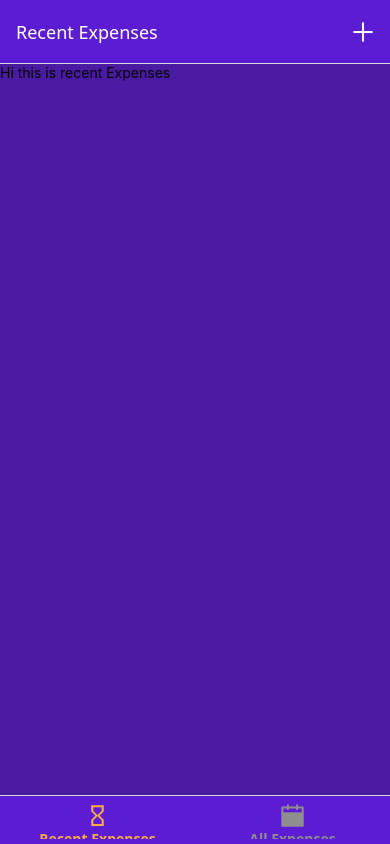
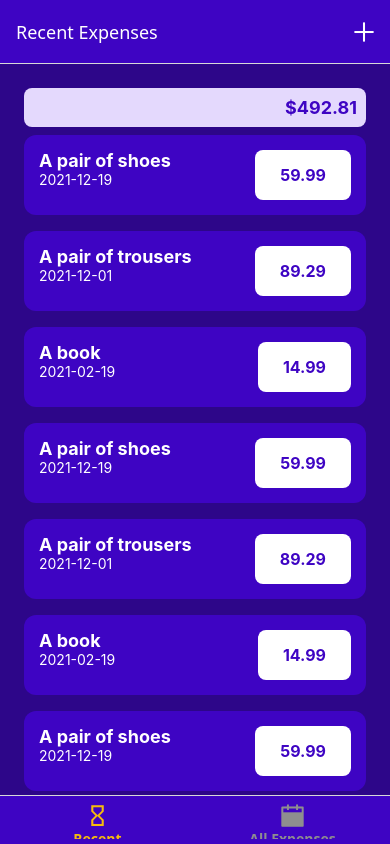
Before and after one commit to kyuceak/expense-tracker, a React Native app: screen / in a window 390 px wide. Built offline with nearby package versions, Linux system fonts and the light colour scheme.

Commit message:
style improvements

```diff
--- a/App.js
+++ b/App.js
@@ -1,11 +1,13 @@
 import { StatusBar } from "expo-status-bar";
-import { Button, StyleSheet, Text, View } from "react-native";
+import { StyleSheet, Text, View } from "react-native";
 import { NavigationContainer } from "@react-navigation/native";
 import { createNativeStackNavigator } from "@react-navigation/native-stack";
 import { createBottomTabNavigator } from "@react-navigation/bottom-tabs";
 import RecentExpensesScreen from "./screens/RecentExpensesScreen";
 import AllExpensesScreen from "./screens/AllExpensesScreen";
 import { MaterialCommunityIcons, AntDesign } from "@expo/vector-icons";
+import { GlobalStyles } from "./constants/styles";
+import IconButton from "./components/ui/IconButton";
 
 const RootStack = createNativeStackNavigator();
 const Stack = createNativeStackNavigator();
@@ -33,17 +35,13 @@ function BottomTabs() {
   return (
     <Tab.Navigator
       screenOptions={{
-        headerStyle: { backgroundColor: "#5c1cd4ff" },
+        headerStyle: { backgroundColor: GlobalStyles.colors.primary500 },
         headerTintColor: "white",
         sceneStyle: { backgroundColor: "#4a1aa2ff" },
-        tabBarStyle: { backgroundColor: "#5c1cd4ff" },
-        headerRight: ({ color, size }) => (
-          <AntDesign
-            name="plus"
-            color="white"
-            size={24}
-            style={{ paddingRight: 15}}
-          />
+        tabBarStyle: { backgroundColor: GlobalStyles.colors.primary500 },
+        tabBarActiveTintColor: GlobalStyles.colors.accent500,
+        headerRight: ({ tintColor}) => (
+         <IconButton icon="plus" size={24} color={tintColor} onPress={() => {}}/>
         ),
       }}
     >
@@ -51,6 +49,7 @@ function BottomTabs() {
         name="Recent Expenses"
         component={RecentExpensesScreen}
         options={{
+          tabBarLabel: "Recent",
           tabBarIcon: ({ color, size }) => (
             <MaterialCommunityIcons
               name="timer-sand-empty"
@@ -58,7 +57,7 @@ function BottomTabs() {
               size={size}
             />
           ),
-          tabBarActiveTintColor: "#faab45ff",
+
           tabBarLabelStyle: { fontSize: 14, fontWeight: "bold" },
         }}
       ></Tab.Screen>
@@ -73,7 +72,6 @@ function BottomTabs() {
               size={size}
             />
           ),
-          tabBarActiveTintColor: "#faab45ff",
           tabBarLabelStyle: { fontSize: 14, fontWeight: "bold" },
         }}
       ></Tab.Screen>
--- a/components/ExpensesList/ExpenseItem.js
+++ b/components/ExpensesList/ExpenseItem.js
@@ -1,21 +1,26 @@
-import { StyleSheet, Text, View } from "react-native";
+import { Pressable, StyleSheet, Text, View } from "react-native";
+import { GlobalStyles } from "../../constants/styles";
 
-function ExpenseItem() {
+function ExpenseItem({ title, date, amount, onPress }) {
+  function expensePressHandler() {}
+
   return (
+    <View style={styles.deneme}>
+    <Pressable
+      onPress={onPress}
+      style={({ pressed }) => pressed && styles.pressed}
+      android_ripple={{color: "#ccc"}}
+    >
       <View style={styles.itemContainer}>
         <View>
-        <Text style={styles.ExpenseName}>
-            Another Book
-        </Text>
-        <Text style={styles.dateText}>
-            2022-2-18
-        </Text>
+          <Text style={styles.ExpenseName}>{title}</Text>
+          <Text style={styles.dateText}>{date}</Text>
         </View>
         <View style={styles.priceBox}>
-        <Text style={styles.priceText}>
-            18.59
-        </Text>
+          <Text style={styles.priceText}>{amount.toFixed(2)}</Text>
         </View>
+      </View>
+    </Pressable>
     </View>
   );
 }
@@ -24,33 +29,45 @@ const styles = StyleSheet.create({
   itemContainer: {
     flexDirection: "row",
     justifyContent: "space-between",
-        width: "90%",
     padding: 15,
-        backgroundColor: "#5c1cd4ff",
-        borderRadius: 12
+    backgroundColor: GlobalStyles.colors.primary500,
+
+
+    elevation: 3,
+    shadowColor: GlobalStyles.colors.gray500,
+    shadowRadius: 4,
+    shadowOffset: { width: 1, height: 1 },
+    shadowOpacity: 0.4,
   },
   ExpenseName: {
     fontWeight: "bold",
     fontSize: 18,
-        color: "white"
+    color: "white",
   },
   dateText: {
-        color:"white",
+    color: "white",
     fontSize: 14,
   },
-    priceBox:{
+  priceBox: {
     backgroundColor: "white",
     paddingHorizontal: 25,
     paddingVertical: 15,
-        borderRadius: 8
+    borderRadius: 8,
+    minWidth: 80,
   },
   priceText: {
     fontSize: 16,
     fontWeight: "bold",
-        color: "#331865ff",
+    color: GlobalStyles.colors.primary500,
+  },
+  pressed: {
+    opacity: 0.75,
+  },
+  deneme: {
+    overflow: "hidden",
+        borderRadius: 12,
+         marginVertical: 8,
   }
-
-
 });
 
 export default ExpenseItem;
--- a/components/ExpensesList/ExpenseList.js
+++ b/components/ExpensesList/ExpenseList.js
@@ -1,49 +1,107 @@
 import { FlatList, StyleSheet, Text, View } from "react-native";
 import ExpenseItem from "./ExpenseItem";
+import ExpenseSummary from "./ExpenseSummary";
+import { GlobalStyles } from "../../constants/styles";
 
-function ExpenseList(){
+const DUMMY_EXPENSES = [
+  {
+    id: "e1",
+    desc: "A pair of shoes",
+    amount: 59.99,
+    date: new Date("2021-12-19"),
+  },
+  {
+    id: "e2",
+    desc: "A pair of trousers",
+    amount: 89.29,
+    date: new Date("2021-12-01"),
+  },
+  {
+    id: "e3",
+    desc: "A book",
+    amount: 14.99,
+    date: new Date("2021-02-19"),
+  },
+   {
+    id: "e4",
+    desc: "A pair of shoes",
+    amount: 59.99,
+    date: new Date("2021-12-19"),
+  },
+  {
+    id: "e5",
+    desc: "A pair of trousers",
+    amount: 89.29,
+    date: new Date("2021-12-01"),
+  },
+  {
+    id: "e6",
+    desc: "A book",
+    amount: 14.99,
+    date: new Date("2021-02-19"),
+  },
+    {
+    id: "e7",
+    desc: "A pair of shoes",
+    amount: 59.99,
+    date: new Date("2021-12-19"),
+  },
+  {
+    id: "e8",
+    desc: "A pair of trousers",
+    amount: 89.29,
+    date: new Date("2021-12-01"),
+  },
+  {
+    id: "e9",
+    desc: "A book",
+    amount: 14.99,
+    date: new Date("2021-02-19"),
+  },
+];
 
+function renderExpenseItem(itemData) {
+  const item = itemData.item;
+  console.log(item);
+  return (
+    <ExpenseItem
+      title={item.desc}
+      date={item.date.toISOString().substring(0, 10)}
+      amount={item.amount}
+    />
+  );
+}
 
-    return <View style={styles.rootContainer}>
-        <View style={styles.recentHeader}>
+function ExpenseList({ expenses, expensesPeriod }) {
+  return (
+    <View style={styles.rootContainer}>
+      <ExpenseSummary
+        expenses={DUMMY_EXPENSES}
+        periodName={expensesPeriod}
+      />
 
-            <Text>Last 7 days</Text>
-            <Text style={styles.lastTotalPrice}>$67.16</Text>
-        </View>
-        <View style={styles.listContainer}>
-            {/* <FlatList/> */}
-            <ExpenseItem/>
-        </View>
+        <FlatList
+        style={styles.listContainer}
+
+          data={DUMMY_EXPENSES}
+          renderItem={renderExpenseItem}
+          keyExtractor={(item) => item.id}
+
+        />
+
     </View>
+  );
 }
 
 const styles = StyleSheet.create({
-    rootContainer: {
-        flex:1,
-        alignItems: "center",
-        paddingTop: 15
-    },
-
-    recentHeader:{
-        flexDirection: "row",
-        justifyContent: "space-between",
-        backgroundColor: "white",
-        padding: 9,
-        width: "90%",
-        borderRadius: 8,
-
-        backgroundColor: "#ead3f9ff"
-
-    },
-    lastTotalPrice: {
-        fontSize: 18,
-        fontWeight: "bold"
-    },
-    listContainer: {
-        marginTop: 10
-    }
+  rootContainer: {
+    flex: 1,
+    paddingHorizontal: 24,
+    paddingTop: 24,
+    paddingBottom: 0,
+    backgroundColor: GlobalStyles.colors.primary700
+  },
 
 });
 
-
 export default ExpenseList;
--- /dev/null
+++ b/components/ExpensesList/ExpenseSummary.js
@@ -0,0 +1,42 @@
+import { StyleSheet, View, Text } from "react-native";
+import { GlobalStyles } from "../../constants/styles";
+
+function ExpenseSummary({expenses, periodName}) {
+
+  const expensesSum = expenses.reduce((sum, expense) => {
+        return sum + expense.amount
+  }, 0);
+
+  return (
+    <View style={styles.recentHeader}>
+      <Text style={styles.period}>{periodName}</Text>
+      <Text style={styles.lastTotalPrice}>${expensesSum.toFixed(2)}</Text>
+    </View>
+  );
+}
+
+const styles = StyleSheet.create({
+  recentHeader: {
+    flexDirection: "row",
+    justifyContent: "space-between",
+    alignItems: "center",
+    backgroundColor: "white",
+    padding: 9,
+
+    borderRadius: 8,
+    backgroundColor: GlobalStyles.colors.primary50,
+  },
+
+  period: {
+    fontSize: 18,
+    color: GlobalStyles.colors.primary400
+  },
+
+  lastTotalPrice: {
+    fontSize: 18,
+    fontWeight: "bold",
+    color: GlobalStyles.colors.primary500
+  },
+});
+
+export default ExpenseSummary;
--- /dev/null
+++ b/components/ui/IconButton.js
@@ -0,0 +1,30 @@
+import { Pressable, StyleSheet, View } from "react-native";
+import { AntDesign } from "@expo/vector-icons";
+
+function IconButton({icon, size, color, onPress}) {
+  return (
+    <Pressable onPress={onPress} style={({pressed}) => pressed && styles.pressed}>
+      <View style={styles.buttonContainer}>
+        <AntDesign
+          name={icon}
+          color={color}
+          size={size}
+
+        />
+      </View>
+    </Pressable>
+  );
+}
+
+const styles = StyleSheet.create({
+    buttonContainer: {
+        borderRadius: 24,
+        padding: 6,
+        margin: 8
+    },
+    pressed: {
+        opacity: 0.7
+    }
+})
+
+export default IconButton;
--- /dev/null
+++ b/constants/styles.js
@@ -0,0 +1,16 @@
+export const GlobalStyles = {
+  colors: {
+    primary50: "#e4d9fd",
+    primary100: "#c6affc",
+    primary200: "#a281f0",
+    primary400: "#5721d4",
+    primary500: "#3e04c3",
+    primary700: "#2d0689",
+    primary800: "#200364",
+    accent500: "#f7bc0c",
+    error50: "#fcc4e4",
+    error500: "#9b095c",
+    gray500: "#39324a",
+    gray700: "#221c30",
+  },
+};
--- a/screens/AllExpensesScreen.js
+++ b/screens/AllExpensesScreen.js
@@ -2,7 +2,7 @@ import { StyleSheet, Text, View } from "react-native";
 import ExpenseList from "../components/ExpensesList/ExpenseList";
 
 function AllExpensesScreen(){
-    return <ExpenseList/>
+    return <ExpenseList expensesPeriod="Total"/>
 }
 
 
--- a/screens/RecentExpensesScreen.js
+++ b/screens/RecentExpensesScreen.js
@@ -1,8 +1,9 @@
 import { StyleSheet, Text, View } from "react-native";
+import ExpenseList from "../components/ExpensesList/ExpenseList";
 
 function RecentExpensesScreen(){
     return <View styles={styles.rootContainer}>
-        <Text>Hi this is recent Expenses</Text>
+        <ExpenseList expensePeriod="Last 7 days"/>
     </View>
 }
 
```
Also changed, not shown: models/Expense.js (added, +8 -0 lines), screens/ManageExpensesScreen.js (added, +13 -0 lines), screens/AddExpenseScreen.js (deleted), screens/EditExpenseScreen.js (deleted). Lines whose indentation alone changed are shown as unchanged.
